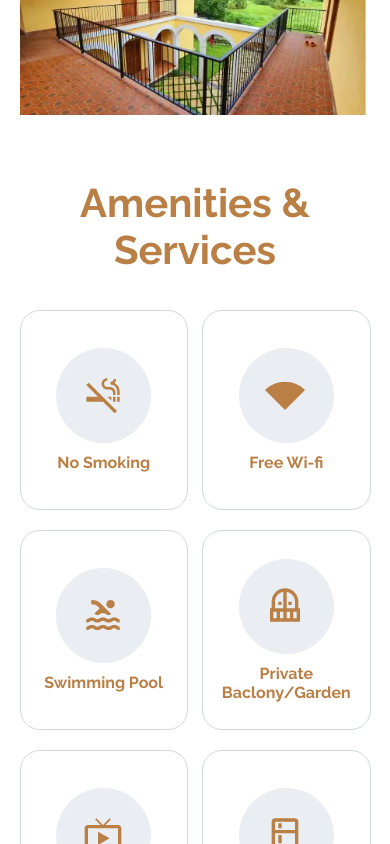
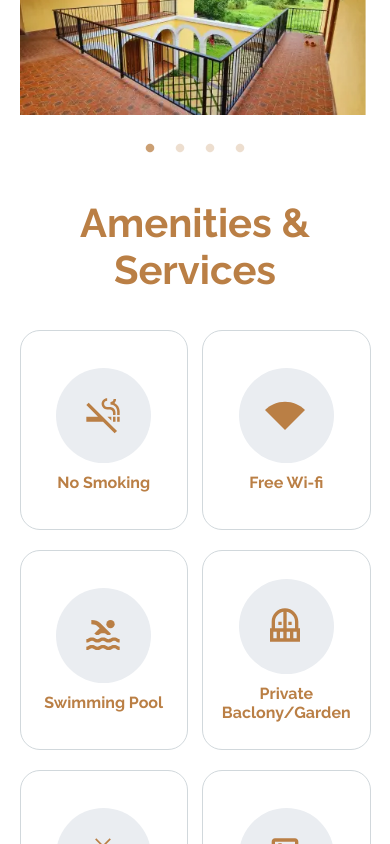
Before and after one commit to RohitGeddam-tech/Mirana, a React (Create React App) app: page /Rooms in a window 390 px wide. Shown: the part 1000-1844 px from the top of the page. Built offline with nearby package versions, Linux system fonts and the light colour scheme; a web font is replaced by a local one.

Commit message:
dots and image change

```diff
--- a/src/Components/About.scss
+++ b/src/Components/About.scss
@@ -37,7 +37,9 @@
       }
     }
   }
+  .bottom {
     .btn {
+      width: fit-content;
       display: flex;
       align-items: center;
       span {
@@ -52,6 +54,7 @@
         }
       }
     }
+  }
   @media (max-width: 750px) {
     .container {
       flex-flow: column;
@@ -62,14 +65,14 @@
         display: flex;
         flex-flow: column;
         align-items: center;
-        p{
+        p {
           text-align: center;
         }
         // .btn{
         //   margin-top: 15px;
         // }
       }
-      .noImg{
+      .noImg {
         display: block;
         padding-bottom: 30px;
       }
@@ -129,7 +132,9 @@
       }
     }
   }
+  .bottom {
     .btn {
+      width: fit-content;
       display: flex;
       align-items: center;
       span {
@@ -144,6 +149,7 @@
         }
       }
     }
+  }
   @media (max-width: 750px) {
     .container {
       flex-flow: column;
@@ -153,14 +159,14 @@
         display: flex;
         flex-flow: column;
         align-items: center;
-        p{
+        p {
           text-align: center;
         }
         // .btn{
         //   margin-top: 15px;
         // }
       }
-      .noImg{
+      .noImg {
         display: block;
         padding-bottom: 30px;
       }
--- a/src/Components/About1.jsx
+++ b/src/Components/About1.jsx
@@ -1,4 +1,5 @@
 import React from "react";
+import { NavHashLink } from "react-router-hash-link";
 import banner from "../image/about2.webp";
 import arrow from "../image/Frame2.png";
 import "./About.scss";
@@ -24,12 +25,14 @@ const About1 = () => {
             Indian meals. Host of flavours that make you want to gobble first
             and ‘gram later!
           </p>
-          <button className="btn">
-            View More
-            <span>
-              <img src={arrow} alt="arrow" />
-            </span>
-          </button>
+          <div className="bottom">
+            <NavHashLink to="/#top" className="btn">
+              View More
+              <span>
+                <img src={arrow} alt="arrow" />
+              </span>
+            </NavHashLink>
+          </div>
         </div>
       </div>
     </div>
--- a/src/Components/About2.jsx
+++ b/src/Components/About2.jsx
@@ -1,4 +1,5 @@
 import React from "react";
+import { NavHashLink } from "react-router-hash-link";
 import banner from "../image/about1.webp";
 import arrow from "../image/Frame2.png";
 import "./About.scss";
@@ -10,7 +11,7 @@ const About2 = () => {
         <div className="aboutDetail">
           <h1>Our Rooms</h1>
           <div className="noImg">
-            <img src={banner} alt="about" loading='lazy' />
+            <img src={banner} alt="about" loading="lazy" />
           </div>
           <p>
             Spanish architecture coupled with modern Indian aesthetic transforms
@@ -20,15 +21,17 @@ const About2 = () => {
             greenery is what you'll wake up to and retire into during your stay
             at Mirana. Tempting you to make it a forever home.
           </p>
-          <button className="btn">
-            View More
-            <span>
-              <img src={arrow} alt="arrow" />
-            </span>
-          </button>
+          <div className="bottom">
+            <NavHashLink to="/Rooms#top" className="btn">
+              View More
+              <span>
+                <img src={arrow} alt="arrow" />
+              </span>
+            </NavHashLink>
+          </div>
         </div>
         <div className="aboutImg">
-          <img src={banner} alt="about" loading='lazy' />
+          <img src={banner} alt="about" loading="lazy" />
         </div>
       </div>
     </div>
--- a/src/Components/Gallery.scss
+++ b/src/Components/Gallery.scss
@@ -16,7 +16,11 @@
       .slick-slider {
         .slick-dots {
           bottom: -30px;
-          .slick-dots li.slick-active button:before {
+          li button:before{
+            font-size: 10px;
+            color: #ba7f45;
+          }
+          li.slick-active button:before {
             color: #ba7f45;
           }
         }
--- a/src/Components/Rooms/Ammenity.scss
+++ b/src/Components/Rooms/Ammenity.scss
@@ -171,7 +171,7 @@
 }
 @media (max-width: 520px) {
   .ammen {
-    padding:10px 0 60px;
+    padding:30px 0 60px;
     .container {
       h1 {
         text-align: center;
--- a/src/Components/Rooms/GalleryRoom.jsx
+++ b/src/Components/Rooms/GalleryRoom.jsx
@@ -13,7 +13,7 @@ const Gallery = () => {
       <div className="container">
         <h1>Room Gallery</h1>
         <div className="Slider">
-          <CustomSlider dot={false} />
+          <CustomSlider dot={true} />
         </div>
       </div>
     </div>
--- a/src/Components/Rooms/GalleryRoom.scss
+++ b/src/Components/Rooms/GalleryRoom.scss
@@ -15,8 +15,12 @@
       margin-bottom: 50px;
       .slick-slider {
         .slick-dots {
-          bottom: -30px;
-          .slick-dots li.slick-active button:before {
+          bottom: -40px;
+          li button:before{
+            font-size: 10px;
+            color: #ba7f45;
+          }
+          li.slick-active button:before {
             color: #ba7f45;
           }
         }
```
Lines whose indentation alone changed are shown as unchanged.
